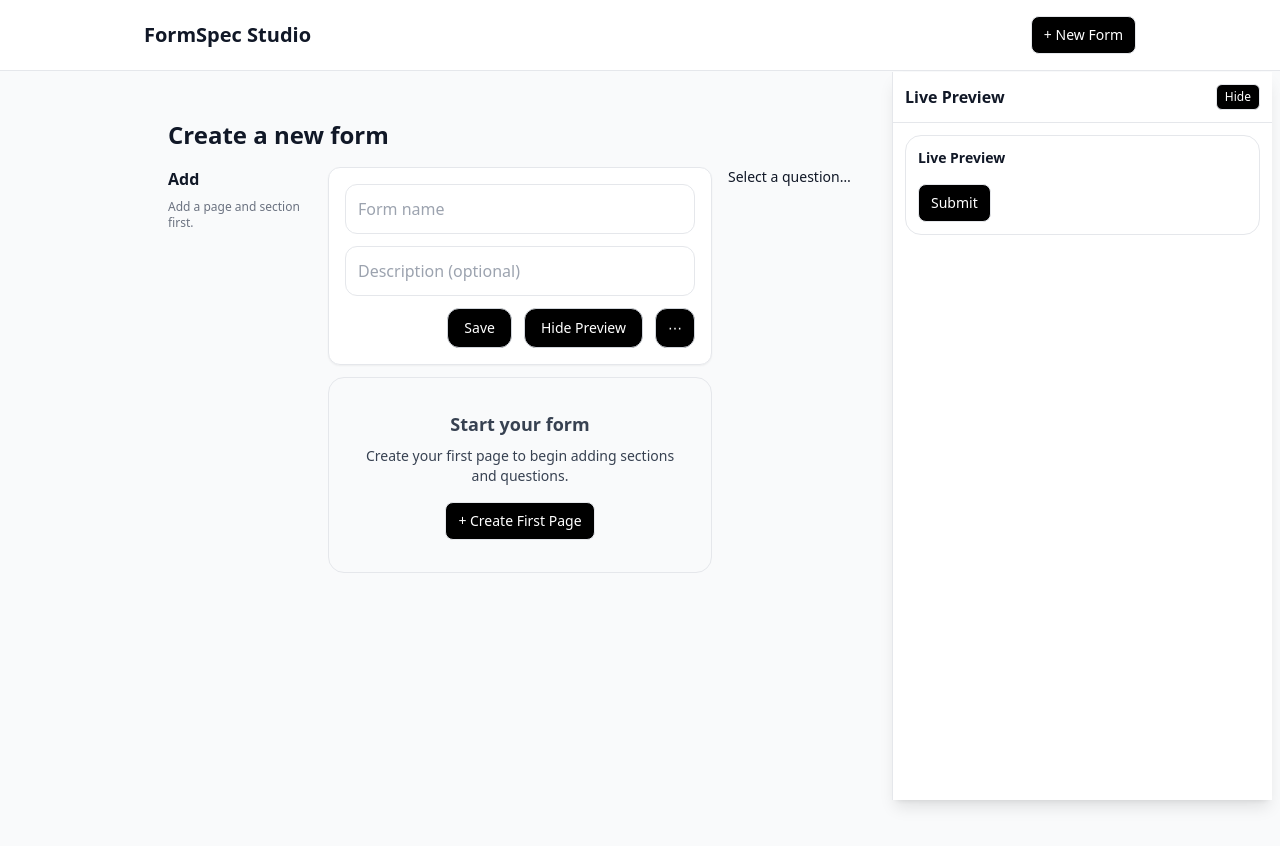
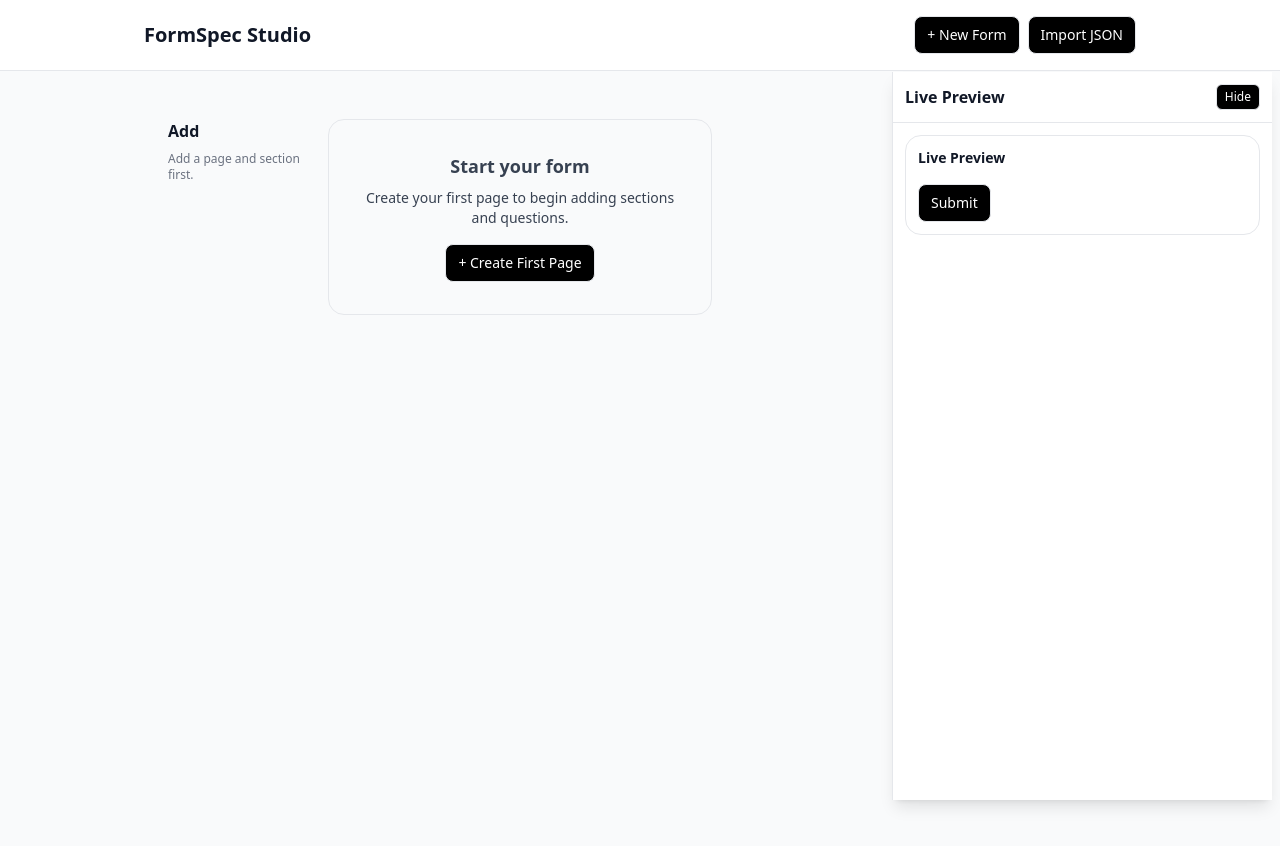
Before and after one commit to sarathkumar365/Dynamic-Forms, a Next.js app: page /templates/new in a window 1280 px wide. Shown: the top 846 px of the page. Built offline with nearby package versions, Linux system fonts and the light colour scheme.

Commit message:
UI tweaks

```diff
--- a/src/app/layout.tsx
+++ b/src/app/layout.tsx
@@ -7,8 +7,9 @@ export default function RootLayout({ children }: { children: React.ReactNode })
         <header className="bg-white border-b">
           <div className="container py-4 flex items-center justify-between">
             <Link href="/" className="text-xl font-semibold">FormSpec Studio</Link>
-            <nav className="flex items-center gap-4">
+            <nav className="flex items-center gap-2">
               <Link className="btn" href="/templates/new">+ New Form</Link>
+              <Link className="btn" href="/templates/new?import=1">Import JSON</Link>
             </nav>
           </div>
         </header>
--- a/src/app/templates/new/page.tsx
+++ b/src/app/templates/new/page.tsx
@@ -2,8 +2,11 @@
 
 import BuilderShell from "@/components/builder/BuilderShell";
 import { newEmptySpec } from "@/lib/formspec/defaults";
+import { useSearchParams } from "next/navigation";
 
 export default function NewFormPage() {
+  const sp = useSearchParams();
+  const showImport = sp.get("import") === "1" || sp.get("import") === "true";
   // You may want to use a normalized empty form object here
   const initial = {
     title: "New Form",
@@ -12,9 +15,8 @@ export default function NewFormPage() {
     rules: [],
   };
   return (
-    <div className="p-6 space-y-4">
-      <h1 className="text-2xl font-semibold">Create a new form</h1>
-      <BuilderShell initialSpec={initial} />
+    <div className="p-6">
+      <BuilderShell initialSpec={initial} initialShowImport={showImport} />
     </div>
   );
 }
--- a/src/components/builder/BuilderShell.tsx
+++ b/src/components/builder/BuilderShell.tsx
@@ -12,7 +12,7 @@ import ImportModal from "./ImportModal";
 import SaveBar from "./SaveBar";
 import React, { useEffect, useState } from "react";
 
-export default function BuilderShell({ initialSpec }: { initialSpec?: any }) {
+export default function BuilderShell({ initialSpec, initialShowImport = false }: { initialSpec?: any; initialShowImport?: boolean }) {
   const {
     spec,
     setSpec,
@@ -32,7 +32,7 @@ export default function BuilderShell({ initialSpec }: { initialSpec?: any }) {
   const [previewOpen, setPreviewOpen] = useState<boolean>(false);
   const [previewWidth, setPreviewWidth] = useState<number>(380);
   const [showSpecViewer, setShowSpecViewer] = useState(false);
-  const [showImport, setShowImport] = useState(false);
+  const [showImport, setShowImport] = useState(initialShowImport);
 
   // restore persisted preview state
   useEffect(() => {
@@ -81,6 +81,12 @@ export default function BuilderShell({ initialSpec }: { initialSpec?: any }) {
   };
   console.log(spec,"Spec");
 
+  // Show top action bar (Save/Preview) only after user adds at least one question
+  const hasAnyQuestions = (() => {
+    for (const p of spec.pages) for (const s of p.sections) if (s.questions.length > 0) return true;
+    return false;
+  })();
+
   return (
     <div className="grid grid-cols-12 gap-4 h-[calc(100vh-8rem)]">
       <div className="col-span-2">
@@ -91,6 +97,7 @@ export default function BuilderShell({ initialSpec }: { initialSpec?: any }) {
         />
       </div>
       <div className="col-span-5">
+        {hasAnyQuestions && (
           <BuilderTopBar
             getFormSpec={() => spec}
             onOpenRules={() => setShowRules(true)}
@@ -99,6 +106,7 @@ export default function BuilderShell({ initialSpec }: { initialSpec?: any }) {
             onOpenSpecViewer={() => setShowSpecViewer(true)}
             onOpenImport={() => setShowImport(true)}
           />
+        )}
         <BuilderCanvas
           spec={spec}
           addPage={addPage}
--- a/src/components/builder/Inspector.tsx
+++ b/src/components/builder/Inspector.tsx
@@ -24,10 +24,7 @@ export default function Inspector({
     return null;
   }, [spec, selectedId]);
 
-  if (!q)
-    return (
-      <div className="text-sm text-muted-foreground">Select a question…</div>
-    );
+  if (!q) return null;
 
   // Prompt for key if missing
   const needsKey = !q.key || q.key.trim() === "";
--- a/src/components/builder/QuestionPalette.tsx
+++ b/src/components/builder/QuestionPalette.tsx
@@ -52,6 +52,9 @@ export default function QuestionPalette({
             )}
           </>
         )}
+        {!firstSectionId && (
+          <div className="text-xs text-gray-400">&nbsp;</div>
+        )}
       </div>
     </div>
   );
```
Lines whose indentation alone changed are shown as unchanged.
